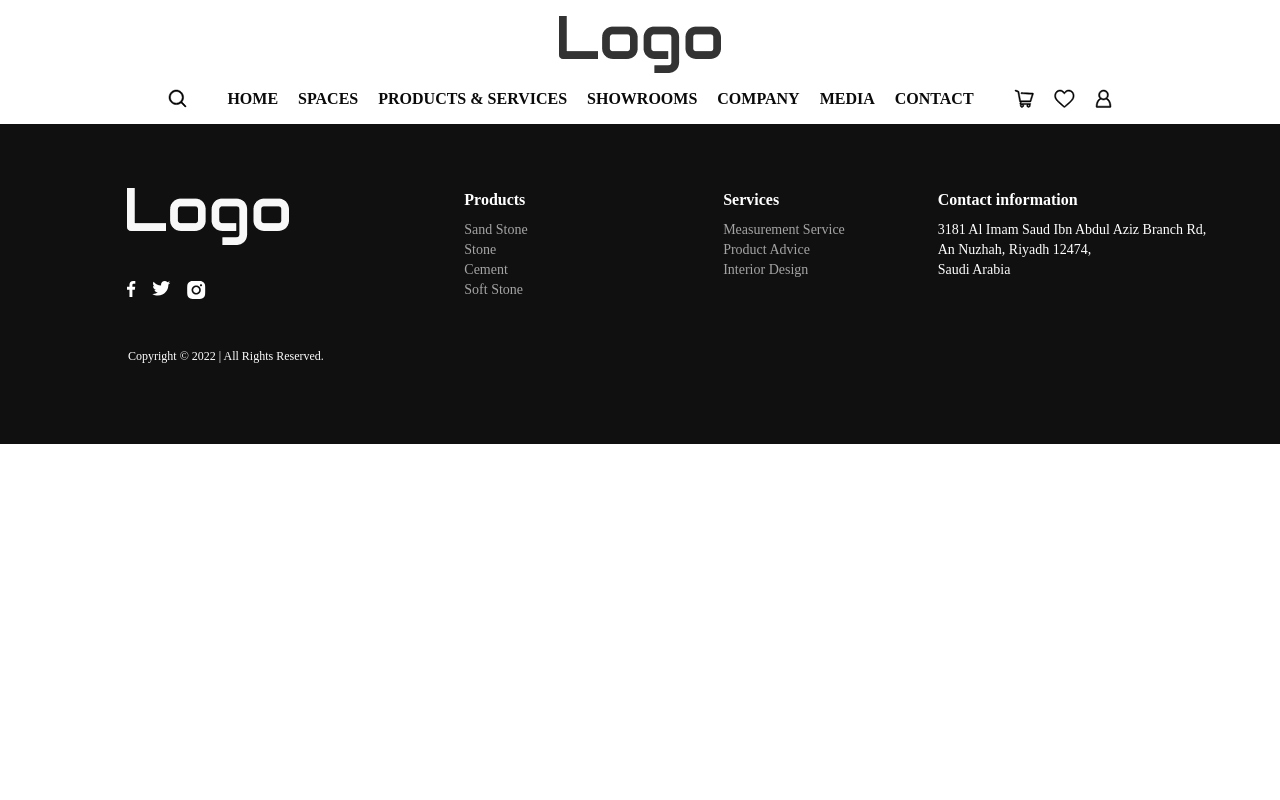
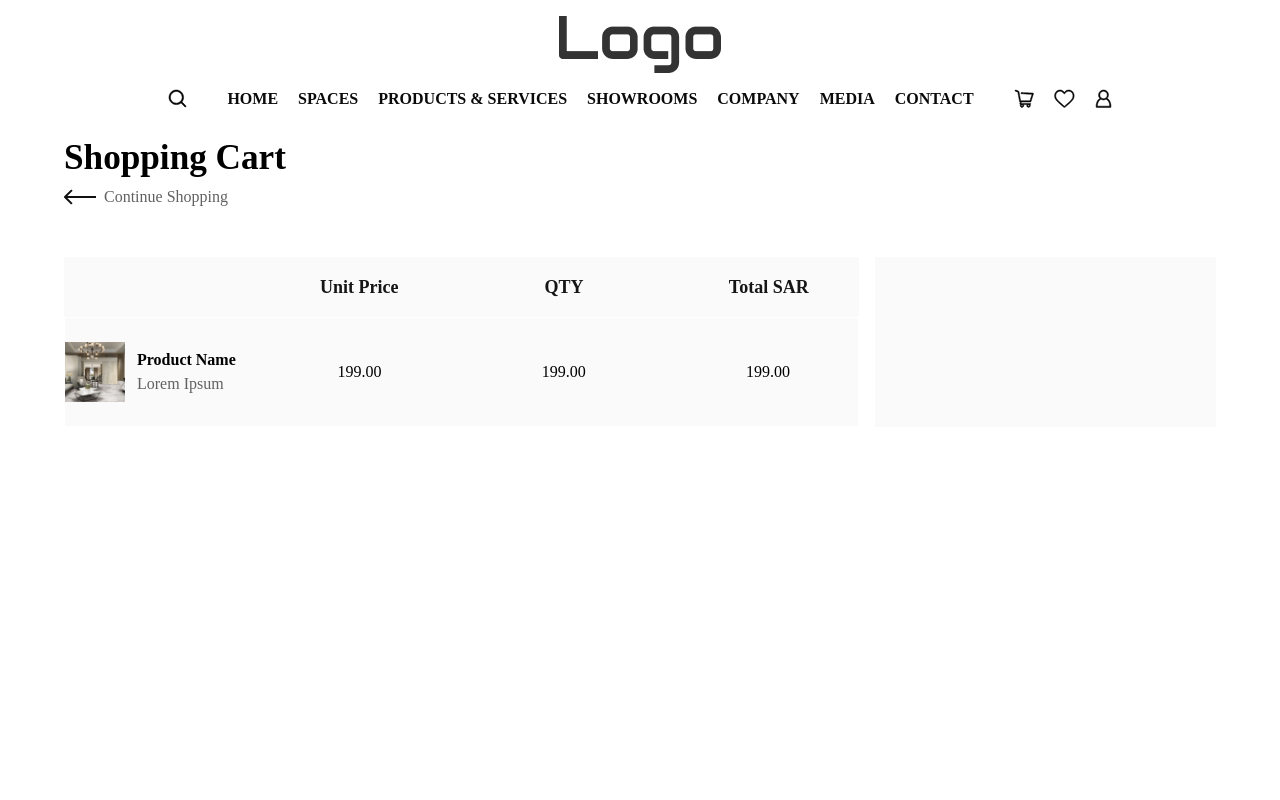
Before and after one commit to godstimedev/eshop, a React (Create React App) app: page /cart in a window 1280 px wide. Shown: the top 800 px of the page. Built offline with nearby package versions, Linux system fonts and the light colour scheme; the HTML template or start-up script is replaced by a standard one.

Commit message:
started cart page

```diff
--- a/src/App.tsx
+++ b/src/App.tsx
@@ -2,6 +2,7 @@ import React from 'react';
 import { Routes, Route } from 'react-router-dom';
 import Footer from './components/Footer';
 import Header from './components/Header';
+import Cart from './pages/Cart';
 import Home from './pages/Home';
 import ProductDetails from './pages/ProductDetails';
 
@@ -11,7 +12,8 @@ function App() {
 			<Header />
 			<Routes>
 				<Route path="/" element={<Home />} />
-				<Route path="/product" element={<ProductDetails />} />
+				<Route path="product" element={<ProductDetails />} />
+				<Route path="cart" element={<Cart />} />
 			</Routes>
 			<Footer />
 		</div>
--- a/src/index.css
+++ b/src/index.css
@@ -44,3 +44,8 @@ button {
 	background: rgba(0, 0, 0, 0.36);
 	backdrop-filter: blur(17px);
 }
+
+/* .cart--navigation {
+	background: linear-gradient(180deg, #c4c4c4 0%, rgba(196, 196, 196, 0) 100%);
+	opacity: 0.1;
+} */
--- /dev/null
+++ b/src/pages/Cart.tsx
@@ -0,0 +1,47 @@
+import React from 'react';
+import { ReactComponent as ArrowBack } from '../assets/svg/ArrowBack.svg';
+import ProductImg from '../assets/images/productImg.png';
+
+type Props = {};
+
+function Cart({}: Props) {
+	return (
+		<main className="relative min-h-[100vh] px-[4rem] py-2">
+			<section className="">
+				<h1>Shopping Cart</h1>
+				<div className="flex gap-2 items-center cursor-pointer">
+					<ArrowBack />
+					<p>Continue Shopping</p>
+				</div>
+			</section>
+
+			<section className="flex gap-4 my-[3rem]">
+				<div className="bg-[#FAFAFA] w-[70%] ">
+					<div className="grid grid-cols-4 auto-cols-min items-center gap-6 py-[1rem] ">
+						<span className="">{''}</span>
+						<span className=" text-center text-lg font-semibold text-[#151515]">Unit Price</span>
+						<span className=" text-center text-lg font-semibold text-[#151515]">QTY</span>
+						<span className=" text-center text-lg font-semibold text-[#151515]">Total SAR</span>
+					</div>
+
+					<div className="grid  grid-cols-4 items-center gap-6 py-[1.5rem] border border-t border-[#fff]">
+						<div className=" flex gap-3 items-center ">
+							<img src={ProductImg} alt="/" className="h-[60px] w-[60px]   object-cover" />
+							<div>
+								<h2>Product Name</h2>
+								<p>Lorem Ipsum</p>
+							</div>
+						</div>
+						<div className="text-center">199.00</div>
+						<div className="text-center">199.00</div>
+						<div className="text-center">199.00</div>
+					</div>
+				</div>
+
+				<div className="bg-[#FAFAFA] w-[30%]"></div>
+			</section>
+		</main>
+	);
+}
+
+export default Cart;
```
Also changed, not shown: src/assets/svg/ArrowBack.svg (added).
